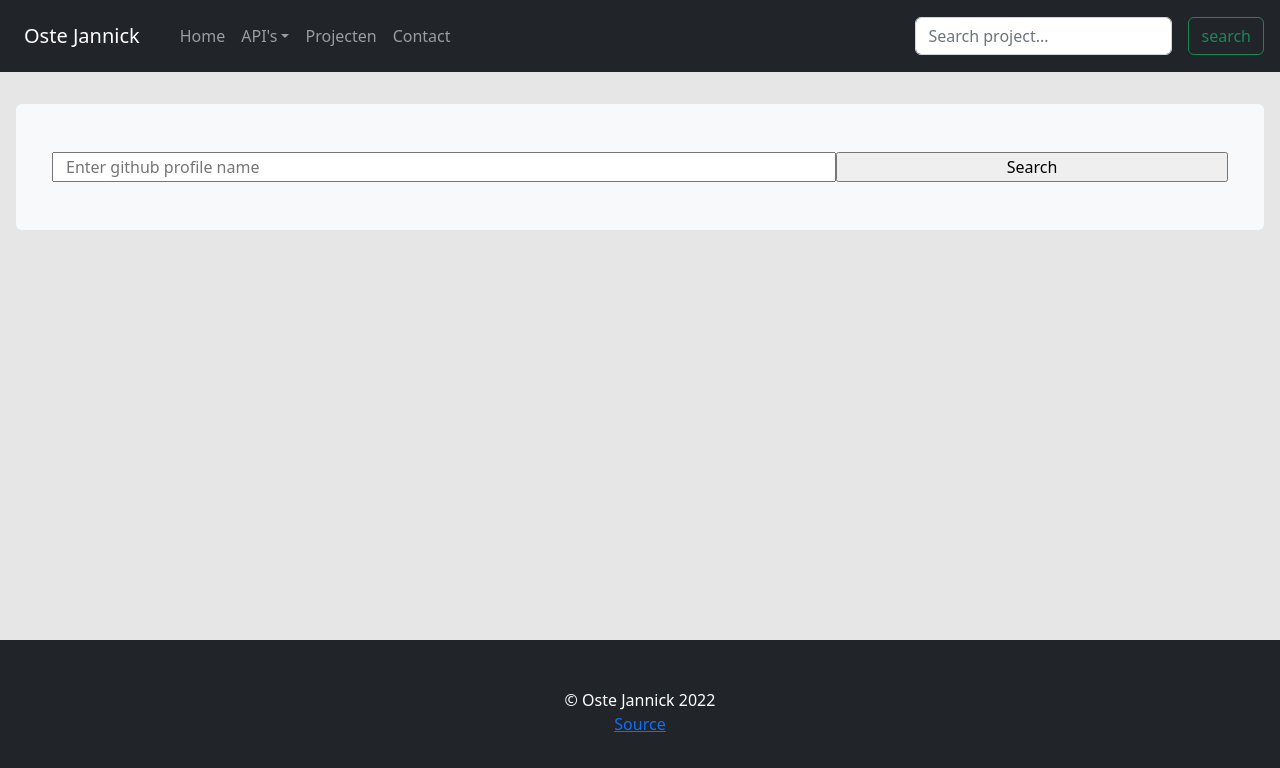
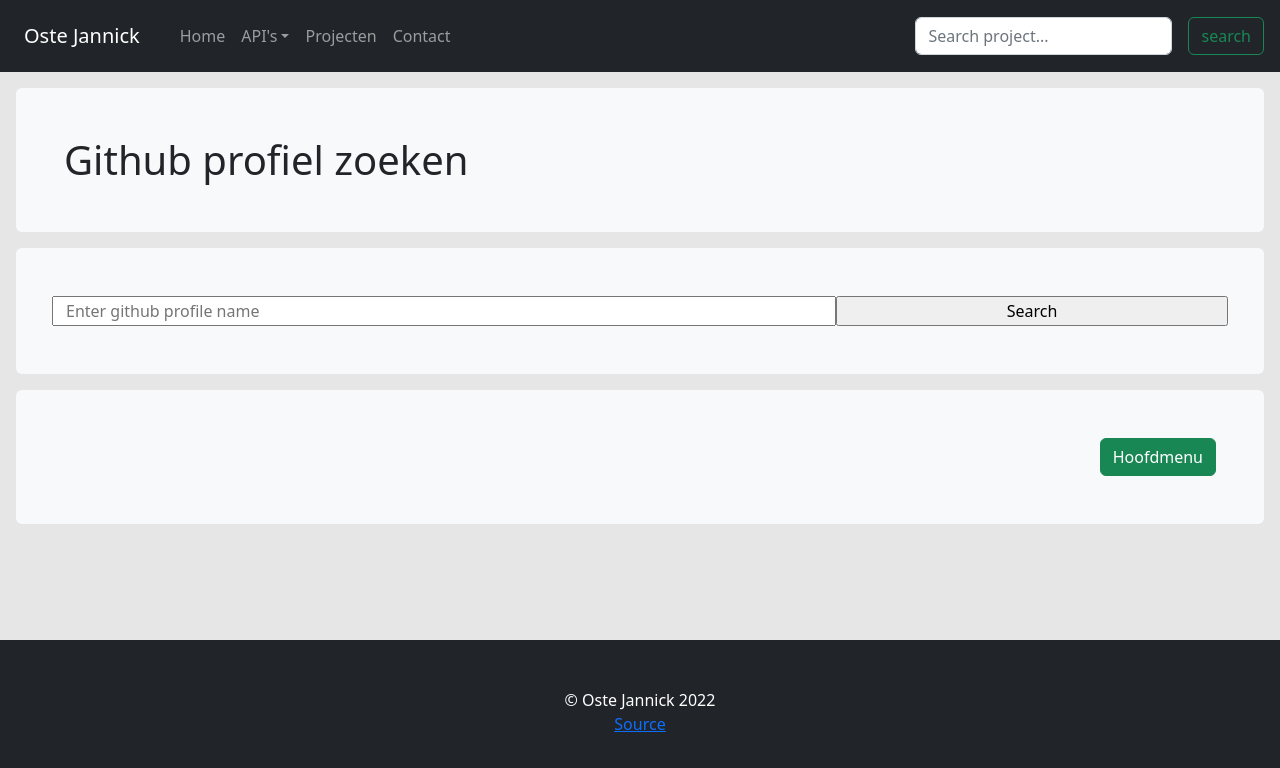
Before and after one commit to JannickOste/Portfolio, a React (Create React App) app: page /api/github in a window 1280 px wide. Both pictures are taken after a click on the button "Profiel zoeken". Shown: the top 768 px of the page. Built offline with nearby package versions, Linux system fonts and the light colour scheme.

Commit message:
Subpage loader implemnted for github API page

```diff
--- a/src/apis/Github.tsx
+++ b/src/apis/Github.tsx
@@ -145,10 +145,20 @@ export type GithubRepositoryOwner = {
   site_admin?: boolean;
 }
 
+interface GithubRepositorySearchResult {
+  total_count: number;
+  incomplete_results: boolean;
+  items: GithubAPIRepositoryResult[];
+}
+
+export
+
+
 class GithubAPI
 {
     static getProfile      = async(name:string): Promise<GithubProfileAPIResult>      => await (await fetch(`https://api.github.com/users/${name}`)).json();
-    static getRepositories = async(name:string): Promise<GithubAPIRepositoryResult[]> => await (await fetch(`https://api.github.com/users/${name}/repos`)).json();
+    static getProfileRepositories = async(name:string): Promise<GithubAPIRepositoryResult[]> => await (await fetch(`https://api.github.com/users/${name}/repos`)).json();
+    static searchRepository = async(query:string): Promise<GithubRepositorySearchResult> => await (await fetch(`https://api.github.com/search/repositories?q=${query}`)).json()
     static sanitizeDate = (input:string|undefined) => input?.split("T").map((s: string) => s.split("-").join(" ").replace("Z", "")).join(" - ");
 
     static stringToDate = (dateString: string|undefined) => { // Doesnt return correct output when returning out, gotta look into
--- a/src/components/elements/Message.tsx
+++ b/src/components/elements/Message.tsx
@@ -18,7 +18,7 @@ export default class Message extends React.Component<{
     public render = (): React.ReactNode => {
 
         return (<ContentBox className={this.props.className} content={
-            <div className={`border bg-${this.props.level} text-white text-center py-2`}>
+            <div className={`border bg-${this.props.level} text-${[MessageLevel.WARNING].includes(this.props.level) ? "dark" : "light"} text-center py-2`}>
                 {this.props.text}
             </div>
         } />);
--- a/src/components/elements/SubpageLoader.tsx
+++ b/src/components/elements/SubpageLoader.tsx
@@ -2,18 +2,30 @@ import React from "react";
 import ContentBox from "./ContentBox";
 import VerticalMenu from "./VerticalMenu";
 
-type SlimRouteProps = {path:string; text:string; element:() => JSX.Element }
+export type SlimRouteProps = {path:string; text:string; element:() => JSX.Element }
+
+export type SubPageLayoutComponentProps = {
+    text?:string;
+    path?:string;
+    triggerMainMenu?:()=>void
+}
+
 export type SubpageLoaderProps = {
-    header?: () => JSX.Element;
-    footer?: () => JSX.Element;
+    header?: (props: SubPageLayoutComponentProps) => JSX.Element;
+    footer?: (props: SubPageLayoutComponentProps) => JSX.Element;
 
     pages:SlimRouteProps[]
     routeFilters?:string[];
 }
 
+
+const MAIN_MENU_LABEL = "";
 export default class SubpageLoader extends React.Component <SubpageLoaderProps, {currentPage: string}>
 {
-    state = {currentPage: ""}
+    state = {currentPage: MAIN_MENU_LABEL}
+
+
+
     public render = (): React.ReactNode =>
     {
         const {Header, Footer} = {Header: this.props.header, Footer: this.props.footer}
@@ -26,25 +38,26 @@ export default class SubpageLoader extends React.Component <SubpageLoaderProps,
             }
         )} />
 
+        let route = null;
         if(this.state.currentPage.length)
         {
-            let route = this.props.pages.find(route => route.path === this.state.currentPage);
+            route = this.props.pages.find(route => route.path === this.state.currentPage);
             if(!route)
                 route = {text: "", path: "page_not_found", element: () => <ContentBox header="Er ging iets fout tijdens het ophalen van de pagina" content={<>
-                    Klik <u style={{cursor: "pointer"}} onClick={() => this.setState({...this.state, currentPage: ""})}>hier</u> om terug naar het hoofdmenu te gaan...
+                    Klik <u style={{cursor: "pointer"}} onClick={() => this.setState({...this.state, currentPage: MAIN_MENU_LABEL})}>hier</u> om terug naar het hoofdmenu te gaan...
                 </>} /> }
 
             Body = route.element;
         }
 
         return (<>
-            {Header ? <Header /> : <></>}
+            {Header ? <Header text={route?.text} path={route?.path} triggerMainMenu={() => this.setState({...this.state, currentPage: MAIN_MENU_LABEL})}  /> : <></>}
 
             <div className="my-3">
                 <Body />
             </div>
 
-            {Footer ? <Footer /> : <></>}
+            {Footer ? <Footer text={route?.text} path={route?.path} triggerMainMenu={() => this.setState({...this.state, currentPage: MAIN_MENU_LABEL})}  /> : <></>}
         </>)
     }
 }
--- a/src/pages/Github.tsx
+++ b/src/pages/Github.tsx
@@ -4,15 +4,18 @@ import SearchBox from "../components/elements/SearchBox";
 import GithubProfileCard from "../components/elements/groups/github/GithubProfileCard";
 import GithubRepoCard from "../components/elements/groups/github/GithubRepoCard";
 import ContentBox from "../components/elements/ContentBox";
-import SubpageLoader from "../components/elements/SubpageLoader";
+import SubpageLoader, { SubPageLayoutComponentProps } from "../components/elements/SubpageLoader";
+import Message, { MessageLevel } from "../components/elements/Message";
+import { Link } from "react-router-dom";
 
-type GithubSearchResult = {
+type GithubProfileSearchResult = {
     profile: GithubProfileAPIResult;
     repositories: GithubAPIRepositoryResult[];
 }
 
 type GithubUIState = {
-    profiles?:GithubSearchResult[];
+    profiles?:GithubProfileSearchResult[];
+    repositories?:GithubAPIRepositoryResult[];
     error?:string;
 }
 
@@ -30,6 +33,7 @@ type GithubUIState = {
  */
 export default class Github extends React.Component<{}, GithubUIState>
 {
+    private readonly entriesEachPage = 25;
     state:GithubUIState = {}
     private get pageMapping()
     {
@@ -38,8 +42,55 @@ export default class Github extends React.Component<{}, GithubUIState>
                 path: "profiles",
                 text: "profiel zoeken",
                 element: () => this.getProfileSearchUI()
+            },
+            {
+                path: "repos",
+                text: "repository zoeken",
+                element: () => <>
+                    <ContentBox content={<>
+                        <SearchBox
+                            onSubmit={this.onRepoSearch}
+                            buttonText="Zoeken"
+                            placeholder="Zoek een github repository..."
+                            formClassName="row d-flex justify-content-between"
+                            textboxClassName="col-7"
+                            buttonClassName="col-3 btn btn-success"
+                        />
+                    </>} />
+
+                    {this.state.repositories ? this.state.repositories.map(repo => <ContentBox className="my-2" content={<>
+
+                        <GithubRepoCard  repo={repo} />
+
+                    </>
+                    } />) : <></>}
+                </>
             }
         ]
+    }
+
+    private get pageHeader()
+    {
+        return(({text}: SubPageLayoutComponentProps) => <>
+        <ContentBox className="mb-2" content={<>
+            <strong className="h1">Github {text}</strong>
+        </>} />
+
+        {this.state.error ? <Message level={MessageLevel.ERROR} text={this.state.error} /> : <></>}
+        </>)
+    }
+
+    private get pageFooter()
+    {
+        return(({path, triggerMainMenu}: SubPageLayoutComponentProps) => path?.length ? <ContentBox className="d-flex justify-content-end" content={<>
+            <input type="button" className="btn btn-success" value="Hoofdmenu"  onClick={() => {
+                if(triggerMainMenu)
+                {
+                    this.setState({...this.state,error:""})
+                    triggerMainMenu();
+                }
+            }} />
+        </>} /> : <></>)
     }
 
     /**
@@ -56,7 +107,7 @@ export default class Github extends React.Component<{}, GithubUIState>
     private getProfileSearchHeader = () => <ContentBox content={(<>
         <SearchBox
             buttonText="Search"
-            onSubmit={this.onSearch}
+            onSubmit={this.onProfileSearch}
             formClassName="row"
             textboxClassName="col-sm-8"
             buttonClassName="col-sm-4"
@@ -75,20 +126,23 @@ export default class Github extends React.Component<{}, GithubUIState>
      *
      * @param name The name of the GitHub profile to search for.
      */
-     private onSearch = (name:string) => {
-        (async() => {
-
+     private onProfileSearch = async(name:string) => {
         const profileResult = await GithubAPI.getProfile(name);
         if(profileResult.message) // error message found?
             return this.setState({...this.state, error: profileResult.message});
 
-            const repositoryResult = await GithubAPI.getRepositories(name);
-
+        const repositoryResult = await GithubAPI.getProfileRepositories(name);
         this.setState({...this.state, profiles: [{
             profile: profileResult,
             repositories: repositoryResult
         }, ...this.state.profiles ? this.state.profiles : []]});
-         })();
+    }
+
+    private onRepoSearch = async(name:string) => {
+        const repoResult = await GithubAPI.searchRepository(name);
+        if(repoResult.total_count)
+            this.setState({...this.state, repositories: repoResult.items.slice(0, 50), error: ""})
+        else this.setState({...this.state, error: "Geen resultaten gevonden voor de zoekopdracht: "+name})
     }
 
     /**
@@ -138,6 +192,6 @@ export default class Github extends React.Component<{}, GithubUIState>
      * @returns The JSX for the `GithubSearch` component.
      */
     public render = (): React.ReactNode => {
-        return (<SubpageLoader pages={this.pageMapping} />)
+        return (<SubpageLoader header={this.pageHeader} pages={this.pageMapping} footer={this.pageFooter} />)
     }
 }
--- a/src/pages/Index.tsx
+++ b/src/pages/Index.tsx
@@ -49,7 +49,7 @@ export default class Index extends React.Component<IndexProps, IndexState>
         try
         {
             this.setState({...this.state,
-                repositories: await GithubAPI.getRepositories(process.env.REACT_APP_AUTHOR_GITHUB_PROFILE as string),
+                repositories: await GithubAPI.getProfileRepositories(process.env.REACT_APP_AUTHOR_GITHUB_PROFILE as string),
                 profile: await GithubAPI.getProfile(process.env.REACT_APP_AUTHOR_GITHUB_PROFILE as string)
             })
         }
--- a/src/pages/OpenAI.tsx
+++ b/src/pages/OpenAI.tsx
@@ -180,6 +180,9 @@ export default class OpenAIPage extends React.Component<ChatProps, ChatState>
      */
     public render = (): React.ReactNode => {
         if(this.getOpenAIInstance() && this.state.page === "no_key")
+        {
+
+        }
             this.setState({...this.state, page: "main"});
 
         return this.renderSubPage();
```
Lines whose indentation alone changed are shown as unchanged.
